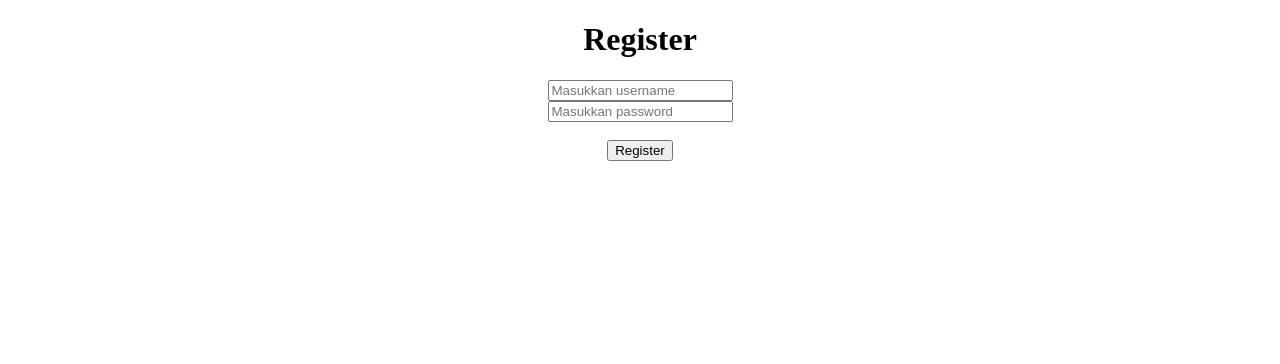
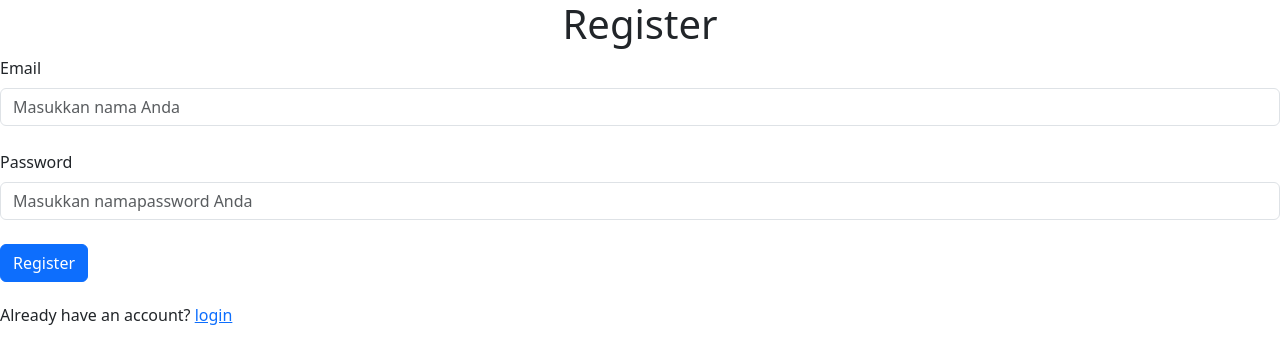
Before and after one commit to aliyawl/PApwd, a PHP site: page /register.php in a window 1280 px wide. Shown: the top 364 px of the page. Run offline with PHP 8.4, Linux system fonts and the light colour scheme.

Commit message:
Update register.php

```diff
--- a/PA PWD/pages/register.php
+++ b/PA PWD/pages/register.php
@@ -3,14 +3,30 @@
 <head>
     <meta charset="UTF-8">
     <meta name="viewport" content="width=device-width, initial-scale=1.0">
-    <title>Register</title>
+    <title>Login</title>
+    <link rel="stylesheet" href="../assets/style.css">
+
+    <!-- bootstrap -->
+    <link href="https://cdn.jsdelivr.net/npm/bootstrap@5.3.3/dist/css/bootstrap.min.css" rel="stylesheet" integrity="sha384-QWTKZyjpPEjISv5WaRU9OFeRpok6YctnYmDr5pNlyT2bRjXh0JMhjY6hW+ALEwIH" crossorigin="anonymous">
+
+
 </head>
-<body align="center">
-    <h1>Register</h1>
-    <form action="../proses/cek-register.php" method="post">
-        <input type="text" name="username" placeholder="Masukkan username"><br>
-        <input type="password" name="password" placeholder="Masukkan password"><br><br>
-        <input type="submit" value="Register">
-    </form>
+<body class ="login">
+
+    <div class="login-container">
+        <center><h1> Register</h1></center>
+        <form action="../proses/cek-register.php" method="post">
+            <label for="nama" class="form-label">Email</label>
+                <input type="text" class="form-control" id="nama" placeholder="Masukkan nama Anda" required> <br>
+
+        <label for="namapassword" class="form-label">Password</label>
+            <input type="password" class="form-control" id="nama" placeholder="Masukkan namapassword Anda" required> <br>
+            <input class="btn btn-primary" type="submit" value="Register">
+            <br> <br> <h6>Already have an account? <a href="login.php">login</a> </h6>
+        </form>
+    </div>
+
+
+    <script src="https://cdn.jsdelivr.net/npm/bootstrap@5.3.3/dist/js/bootstrap.bundle.min.js" integrity="sha384-YvpcrYf0tY3lHB60NNkmXc5s9fDVZLESaAA55NDzOxhy9GkcIdslK1eN7N6jIeHz" crossorigin="anonymous"></script>
 </body>
 </html>
```
